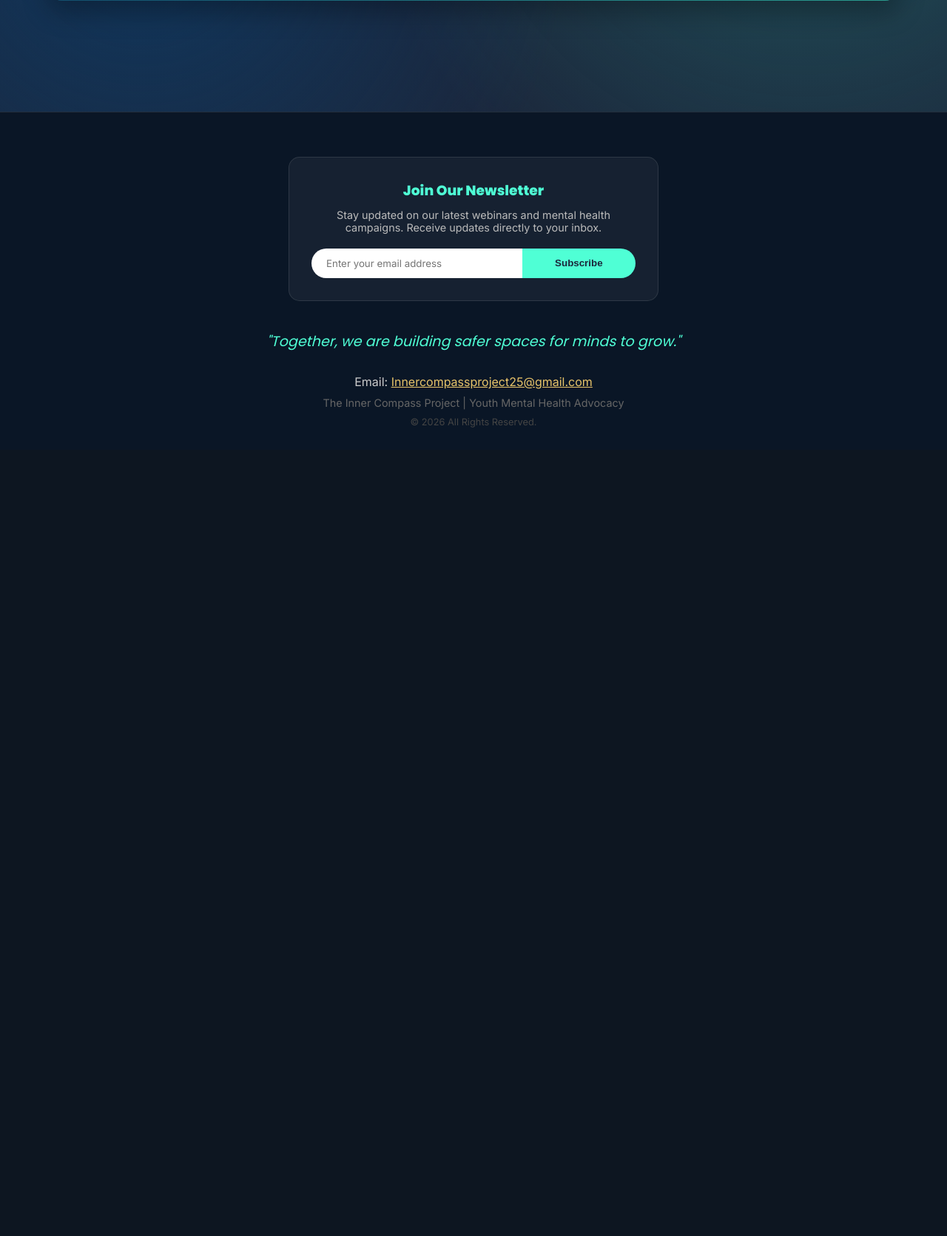
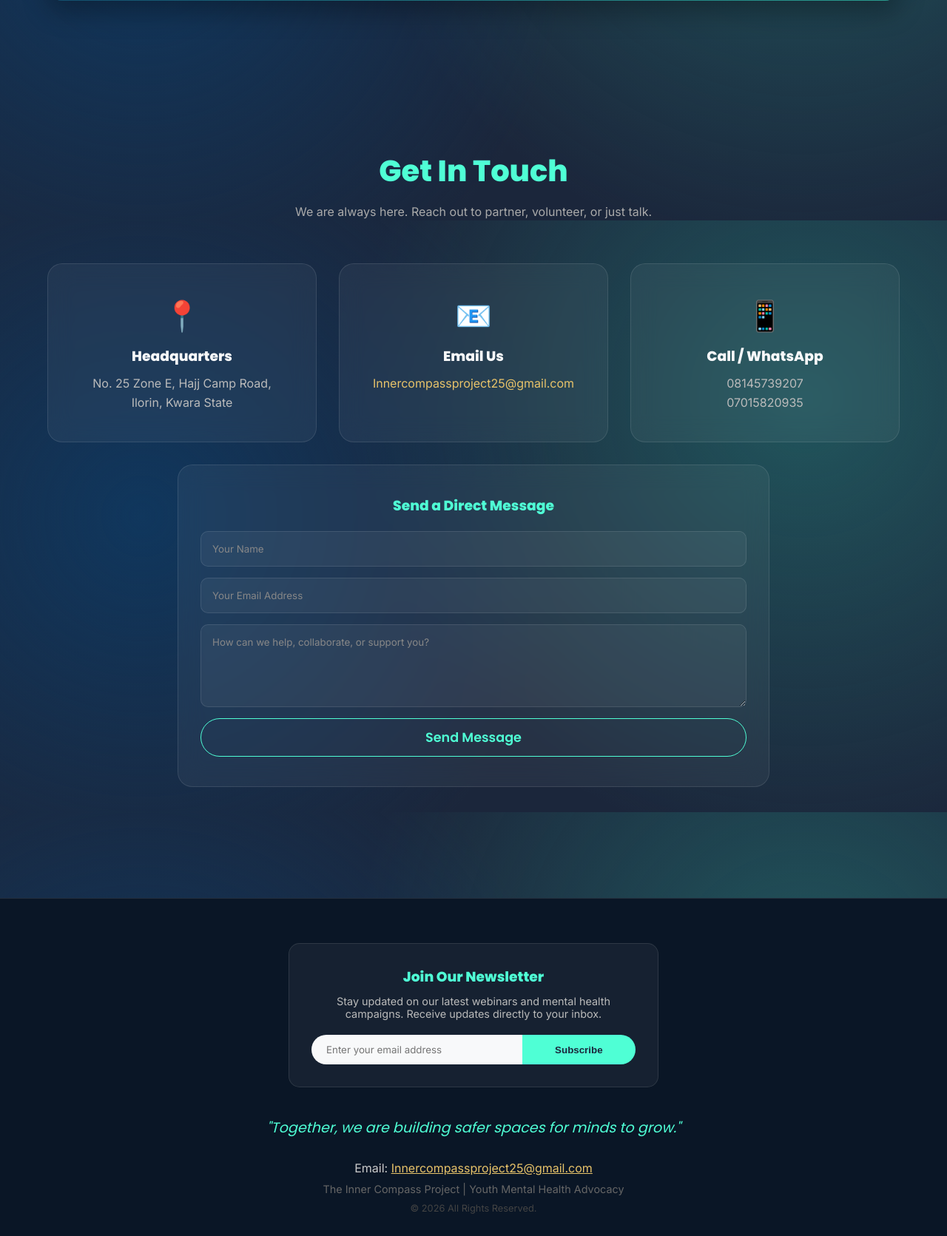
Before and after one commit to bilalsherifdeen1-ux/inner-compass., a Flask app: page / in a window 1280 px wide. Shown: the part 3702-5373 px from the top of the page at 74% size. Before the commit the page ends 4280 px from the top, so only its background shows below. Run offline with Flask 3, Linux system fonts and the light colour scheme.

Commit message:
Update index.html

```diff
--- a/templates/index.html
+++ b/templates/index.html
@@ -24,6 +24,10 @@
 
         h1, h2, h3, h4 { font-family: 'Poppins', sans-serif; }
 
+        /* --- SCROLL ANIMATIONS --- */
+        .reveal { opacity: 0; transform: translateY(40px); transition: all 0.8s ease-out; }
+        .reveal.active { opacity: 1; transform: translateY(0); }
+
         /* --- ANNOUNCEMENT BAR --- */
         .announcement-bar {
             background: linear-gradient(90deg, var(--deep-blue), var(--teal-green));
@@ -49,7 +53,7 @@
 
         .btn-glow {
             background: transparent; color: var(--neon-teal); border: 1px solid var(--neon-teal);
-            padding: 8px 20px; border-radius: 30px; font-family: 'Poppins', sans-serif; font-weight: 600; text-decoration: none; transition: all 0.3s ease; cursor: pointer;
+            padding: 8px 20px; border-radius: 30px; font-family: 'Poppins', sans-serif; font-weight: 600; text-decoration: none; transition: all 0.3s ease; cursor: pointer; display: inline-block; text-align: center;
         }
         .btn-glow:hover { background: var(--neon-teal); color: var(--dark-navy); box-shadow: 0 0 20px var(--neon-teal); }
 
@@ -121,6 +125,16 @@
         .quote-mark { font-size: 3rem; color: var(--teal-green); margin-bottom: -10px; font-family: serif; }
         .testimonial-text { font-style: italic; color: #ddd; margin-bottom: 20px; line-height: 1.6; }
 
+        /* --- FULL CONTACT FORM --- */
+        .contact-form { display: flex; flex-direction: column; gap: 15px; }
+        .contact-form input, .contact-form textarea {
+            width: 100%; padding: 15px; border-radius: 10px; border: 1px solid var(--glass-border);
+            background: rgba(255, 255, 255, 0.05); color: var(--soft-white); font-family: 'Inter', sans-serif;
+            outline: none; transition: 0.3s;
+        }
+        .contact-form input::placeholder, .contact-form textarea::placeholder { color: #888; }
+        .contact-form input:focus, .contact-form textarea:focus { border-color: var(--neon-teal); background: rgba(255, 255, 255, 0.1); }
+
         /* --- FLOATING AI BUTTON --- */
         .floating-ai-btn {
             position: fixed; bottom: 30px; right: 30px; background: linear-gradient(135deg, var(--teal-green), var(--deep-blue));
@@ -134,7 +148,7 @@
         /* --- FOOTER & NEWSLETTER --- */
         footer { background: #0a1626; padding: 60px 5% 30px; text-align: center; border-top: 1px solid var(--glass-border); margin-top: 50px; }
         .newsletter { max-width: 500px; margin: 0 auto 40px; background: var(--glass-bg); padding: 30px; border-radius: 15px; border: 1px solid var(--glass-border); }
-        .newsletter input { width: 65%; padding: 12px; border-radius: 25px 0 0 25px; border: none; outline: none; padding-left: 20px; font-family: 'Inter'; }
+        .newsletter input { width: 65%; padding: 12px; border-radius: 25px 0 0 25px; border: none; outline: none; padding-left: 20px; font-family: 'Inter'; background: var(--soft-white); color: var(--dark-navy);}
         .newsletter button { width: 35%; padding: 12px; border-radius: 0 25px 25px 0; border: none; background: var(--neon-teal); color: var(--dark-navy); font-weight: bold; cursor: pointer; transition: 0.3s; }
         .newsletter button:hover { background: var(--soft-gold); }
 
@@ -205,16 +219,16 @@
     </div>
 
     <header class="hero">
-        <h3>You are not alone.</h3>
-        <h1>Find Your True North</h1>
-        <p>A student-led movement promoting mental health awareness, emotional well-being, and supportive communities.</p>
+        <h3 class="reveal">You are not alone.</h3>
+        <h1 class="reveal">Find Your True North</h1>
+        <p class="reveal">A student-led movement promoting mental health awareness, emotional well-being, and supportive communities.</p>
 
-        <div class="hero-buttons">
+        <div class="hero-buttons reveal">
             <a href="/signup" class="btn-glow" style="background: var(--neon-teal); color: var(--dark-navy); padding: 12px 30px;">Join The Community</a>
             <button onclick="openModal('aiModal')" class="btn-glow" style="padding: 12px 30px;">Talk to AI Guide</button>
         </div>
 
-        <div class="mood-widget">
+        <div class="mood-widget reveal">
             <p>How are you feeling today?</p>
             <div class="mood-emojis">
                 <span>😊</span> <span>😌</span> <span>😴</span> <span>😥</span> <span>😔</span>
@@ -222,7 +236,7 @@
         </div>
     </header>
 
-    <div class="stats-banner">
+    <div class="stats-banner reveal">
         <div class="grid" style="text-align: center;">
             <div class="stat-item"><h2 class="counter" data-target="250">0</h2><p>Community Members</p></div>
             <div class="stat-item"><h2 class="counter" data-target="15">0</h2><p>Outreach Programs</p></div>
@@ -230,7 +244,7 @@
         </div>
     </div>
 
-    <section id="about">
+    <section id="about" class="reveal">
         <div class="section-title"><h2>Our Mission</h2><p>Building safer spaces for minds to grow through technology, empathy, and connection.</p></div>
         <div class="grid">
             <div class="glass-card"><h3 style="color: var(--soft-gold); margin-bottom: 15px; font-size: 1.3rem;">🧭 Guidance</h3><p style="color: #bbb; line-height: 1.6;">Helping individuals find clarity and purpose on their journey to mental wellness through structured mentorship.</p></div>
@@ -238,7 +252,7 @@
         </div>
     </section>
 
-    <section id="services">
+    <section id="services" class="reveal">
         <div class="section-title"><h2>What We Do</h2><p>Interactive programs designed to educate, support, and empower.</p></div>
         <div class="grid">
             <div class="glass-card"><h3 style="color: var(--neon-teal);">🧠 Webinar Series</h3><p style="color: #bbb;">Engaging virtual discussions featuring expert speakers.</p></div>
@@ -247,7 +261,7 @@
         </div>
     </section>
 
-    <section id="testimonials" style="background: rgba(0,0,0,0.2); border-top: 1px solid var(--glass-border); border-bottom: 1px solid var(--glass-border);">
+    <section id="testimonials" class="reveal" style="background: rgba(0,0,0,0.2); border-top: 1px solid var(--glass-border); border-bottom: 1px solid var(--glass-border);">
         <div class="section-title"><h2>Community Voices</h2><p>Real stories from students discovering their True North.</p></div>
         <div class="grid">
             <div class="glass-card testimonial-card">
@@ -263,7 +277,7 @@
         </div>
     </section>
 
-    <section id="team">
+    <section id="team" class="reveal">
         <div class="section-title"><h2>Meet Our Leadership</h2><p>The visionaries driving the mission forward.</p></div>
         <div class="grid" style="grid-template-columns: repeat(auto-fit, minmax(280px, 1fr)); max-width: 800px; margin: 0 auto;">
             <div class="glass-card" style="text-align: center; padding: 30px;">
@@ -281,24 +295,43 @@
         </div>
     </section>
 
-    <section id="resources">
+    <section id="resources" class="reveal">
         <div style="background: linear-gradient(135deg, var(--deep-blue), var(--teal-green)); border-radius: 20px; padding: 50px; text-align: center; box-shadow: 0 15px 35px rgba(0,0,0,0.3);">
             <h3 style="font-size: 2.2rem; margin-bottom: 20px; color: var(--soft-white); font-weight: 800;">Mental Health Resource Hub</h3>
             <p style="color: #e0e0e0; font-size: 1.1rem; max-width: 700px; margin: 0 auto 30px;">Access our complete library of mental health materials, journaling prompts, and official blueprints.</p>
             <div style="display: flex; gap: 20px; justify-content: center; flex-wrap: wrap;">
-                <a href="https://res.cloudinary.com/doxfhckdx/image/upload/v1778670168/inner_compass_docs/xup626au2n0c8l5allvm.pdf" target="_blank" class="btn-glow" style="background: transparent; color: var(--soft-white); border: 2px solid var(--soft-white);">Download Blueprint</a>
+                <a href="https://drive.google.com/drive/folders/1J3PkAlAbPQRFXikwYcoY3VFdto3Fpi_l" target="_blank" class="btn-glow" style="background: transparent; color: var(--soft-white); border: 2px solid var(--soft-white);">Download Blueprint</a>
                 <a href="https://drive.google.com/drive/folders/1J3PkAlAbPQRFXikwYcoY3VFdto3Fpi_l" target="_blank" class="btn-glow" style="background: var(--soft-white); color: var(--deep-blue); border: none; font-weight: 800;">📂 Open Drive Library</a>
             </div>
         </div>
     </section>
 
-    <footer id="contact">
-        <div class="newsletter">
+    <section id="contact" class="reveal">
+        <div class="section-title"><h2>Get In Touch</h2><p>We are always here. Reach out to partner, volunteer, or just talk.</p></div>
+        <div class="grid" style="grid-template-columns: repeat(auto-fit, minmax(200px, 1fr)); text-align: center; margin-bottom: 30px;">
+            <div class="glass-card"><h3 style="font-size: 2.5rem; margin-bottom: 10px;">📍</h3><h3 style="color: var(--soft-white); margin-bottom: 10px;">Headquarters</h3><p style="color: #bbb; line-height: 1.6;">No. 25 Zone E, Hajj Camp Road, <br> Ilorin, Kwara State</p></div>
+            <div class="glass-card"><h3 style="font-size: 2.5rem; margin-bottom: 10px;">📧</h3><h3 style="color: var(--soft-white); margin-bottom: 10px;">Email Us</h3><p style="color: #bbb; line-height: 1.6;"><a href="mailto:Innercompassproject25@gmail.com" style="color: var(--soft-gold); text-decoration: none;">Innercompassproject25@gmail.com</a></p></div>
+            <div class="glass-card"><h3 style="font-size: 2.5rem; margin-bottom: 10px;">📱</h3><h3 style="color: var(--soft-white); margin-bottom: 10px;">Call / WhatsApp</h3><p style="color: #bbb; line-height: 1.6;">08145739207 <br> 07015820935</p></div>
+        </div>
+
+        <div class="glass-card" style="max-width: 800px; margin: 0 auto; text-align: center;">
+            <h3 style="color: var(--neon-teal); margin-bottom: 20px;">Send a Direct Message</h3>
+            <form action="https://formspree.io/f/xzdowlqq" method="POST" class="contact-form">
+                <input type="text" name="name" placeholder="Your Name" required>
+                <input type="email" name="email" placeholder="Your Email Address" required>
+                <textarea name="message" placeholder="How can we help, collaborate, or support you?" rows="5" required></textarea>
+                <button type="submit" class="btn-glow" style="width: 100%; font-size: 1.1rem; padding: 12px;">Send Message</button>
+            </form>
+        </div>
+    </section>
+
+    <footer>
+        <div class="newsletter reveal">
             <h3 style="color: var(--neon-teal); margin-bottom: 10px;">Join Our Newsletter</h3>
             <p style="color: #bbb; margin-bottom: 20px; font-size: 0.9rem;">Stay updated on our latest webinars and mental health campaigns. Receive updates directly to your inbox.</p>
 
             <form action="https://formspree.io/f/xzdowlqq" method="POST" style="display: flex; flex-wrap: wrap;">
-                <input type="email" name="email" placeholder="Enter your email address" required>
+                <input type="email" name="newsletter_email" placeholder="Enter your email address" required>
                 <button type="submit">Subscribe</button>
             </form>
         </div>
@@ -356,10 +389,30 @@
                 else { counter.innerText = target + "+"; }
             });
         };
+
+        // 5. Scroll Reveal Animations
+        function reveal() {
+            var reveals = document.querySelectorAll(".reveal");
+            for (var i = 0; i < reveals.length; i++) {
+                var windowHeight = window.innerHeight;
+                var elementTop = reveals[i].getBoundingClientRect().top;
+                var elementVisible = 100;
+                if (elementTop < windowHeight - elementVisible) {
+                    reveals[i].classList.add("active");
+                }
+            }
+        }
+
         window.addEventListener('scroll', () => {
+            // Trigger stats
             const statsSection = document.querySelector('.stats-banner');
-            if(statsSection.getBoundingClientRect().top < window.innerHeight) { animateCounters(); }
+            if(statsSection && statsSection.getBoundingClientRect().top < window.innerHeight) { animateCounters(); }
+            // Trigger reveals
+            reveal();
         });
+
+        // Trigger reveal on load
+        reveal();
     </script>
 </body>
 </html>
```
